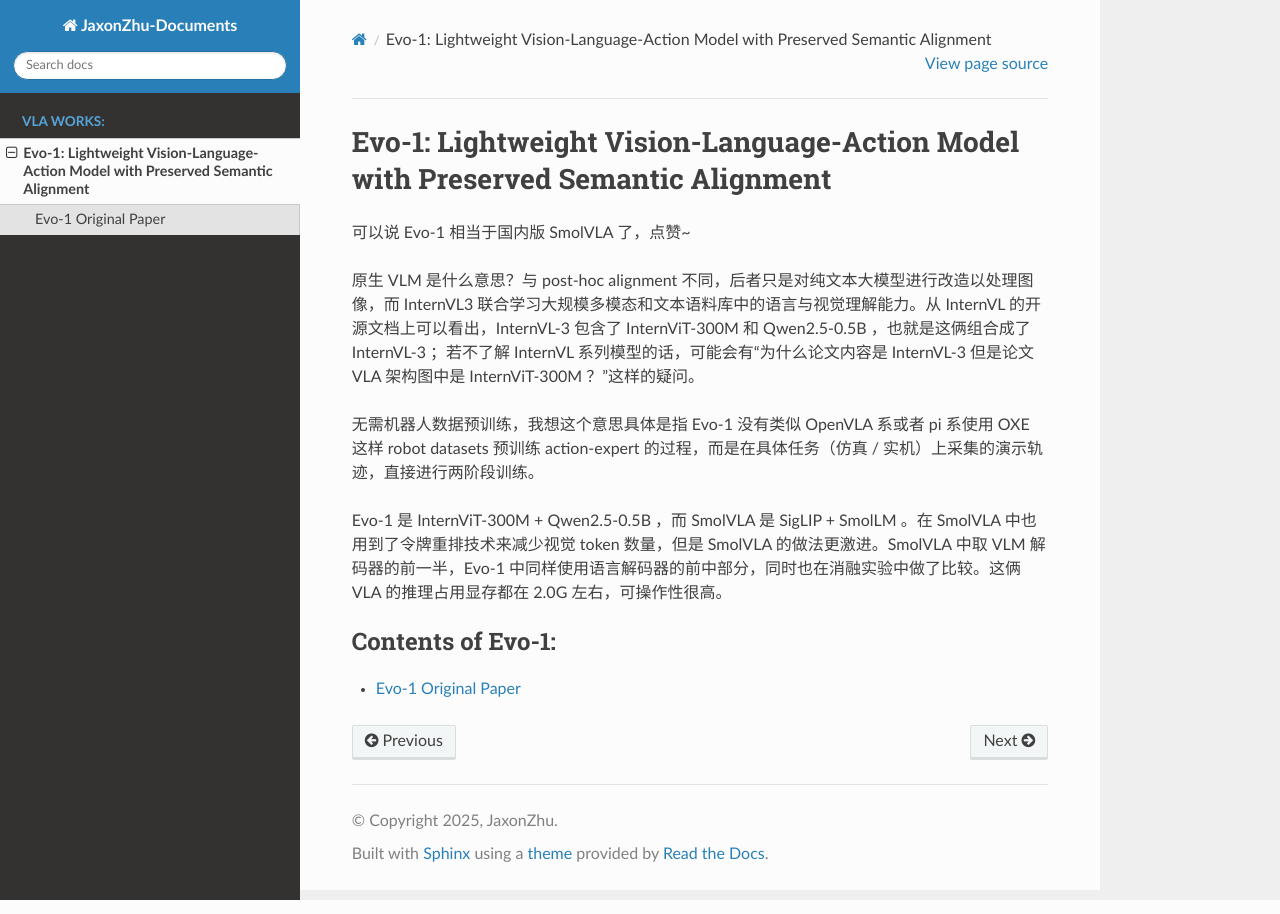
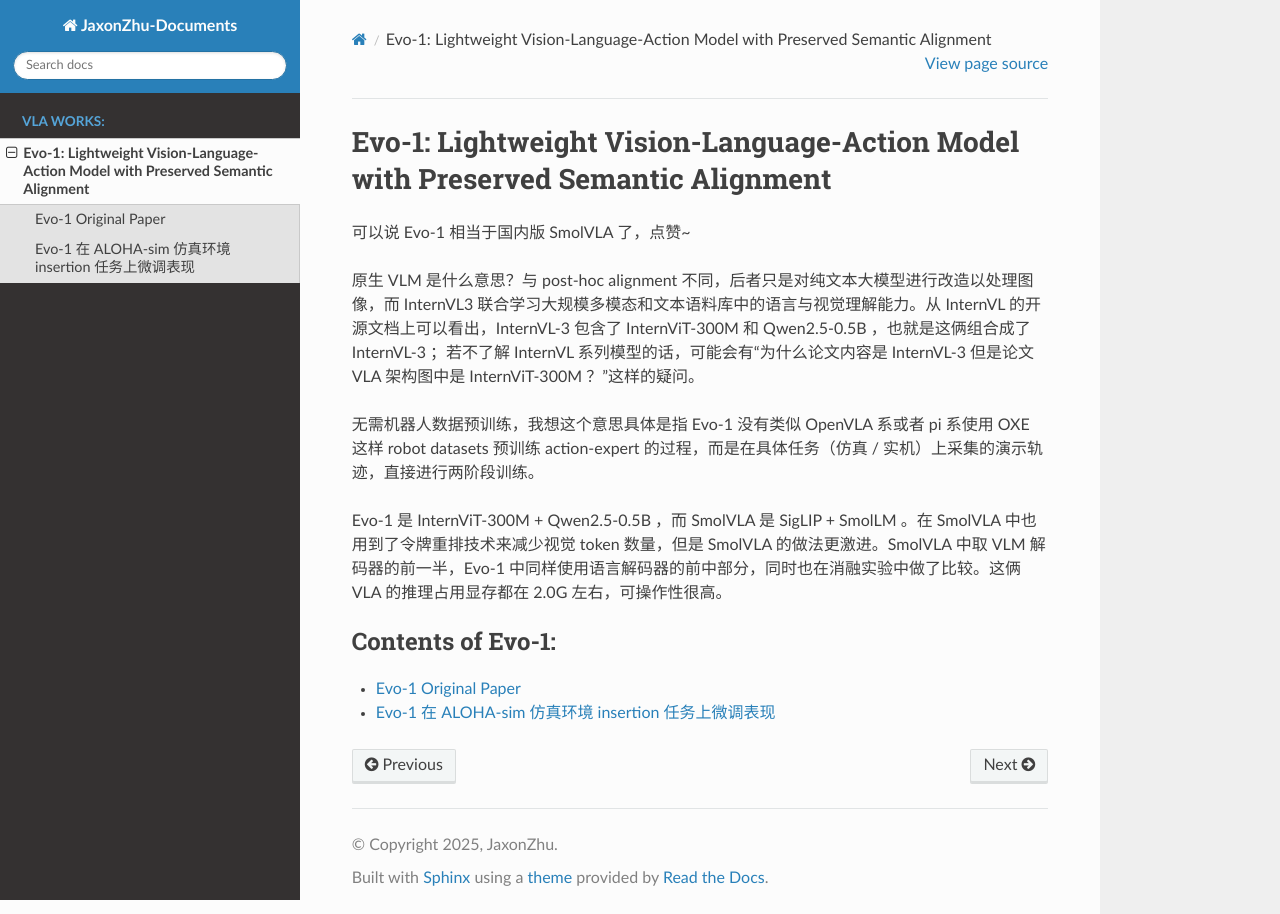
Before and after one commit to JaxonZhu/my-docs, a Sphinx documentation site: the page built from docs/source/Evo-1-HEAD.rst, in a window 1280 px wide. Built offline with Sphinx 7.4.7 and the Read the Docs theme 3.1.0, drawn with Linux system fonts in a browser that asks for light colours; pages that are not in the unit, such as notebooks, are missing from menus; some of the changed lines change nothing that is shown.

Commit message:
2025.11.30 / aw-win / add Evo-1-aloha-finetune.md

```diff
--- a/docs/source/Evo-1-HEAD.rst
+++ b/docs/source/Evo-1-HEAD.rst
@@ -14,3 +14,4 @@
    :caption: Contents of Evo-1:
 
    Evo-1-paper
+   Evo-1-aloha-finetune
--- /dev/null
+++ b/docs/source/Evo-1-aloha-finetune.md
@@ -0,0 +1,13 @@
+# Evo-1 在 ALOHA-sim 仿真环境 insertion 任务上微调表现
+
+看到这个 Evo-1 VLA 觉得很 nice 想自己试一试客制任务微调，但是自己数据集才刚开始采，所以先跑这个仿真任务试一试。
+
+基本环境配置和各种 package 安装本身不会太困难，同时 github 官方写的也比较详细，因为作者都是国内的所以对一些不好安装的 packpage 也做了处理。数据集是 LeRobotDataset v2.1 数据集格式，目前来看比较通用这个数据集格式。按照 github 官方文档完成数据集路径 / 内容字段 / accelerate 交互式的配置。在之前看的论文提到 Evo-1 本身没有大规模机器人数据预训练，因此整个训练过程分成两个阶段，一个阶段是从头开始训练 action expert 和集成模块，然后后端模型和多模态动作空间对齐，这个 stage 的训练过程用了 5000 步，损失数值大致降到了 0.2 左右，但是看起来还可以再加大一点儿 step 继续训；第二个阶段是 VLM 骨干和后端模型的联合优化，这个 stage 训练用了 8w 步，损失数值大致降到了 0.003 左右，在终端交互看到数据集训了 300 epoch ...
+
+![](images/Evo-1/Evo-1-aloha-sim-finetuning-stage1.png)
+
+![](images/Evo-1/Evo-1-aloha-sim-finetuning-stage2.png)
+
+![](images/Evo-1/Evo-1-aloha-sim-finetuning-reward.png)
+
+同样评估也能按照 github 的方式走，根据仿真任务的 api 接口改写推理代码。因为从仿真渲染效果来看，成功的 episode 在双臂抓取左右两侧位置变化的物体上没问题，但是在插入上存在问题：双臂只能勉强插进去，或者二者比较紧密的靠近，猜测是否是视角的问题，只有了顶部垂直向下的视角，在双臂物件插入阶段 VLA 视觉感知弱一些？
```
Also changed, not shown: docs/source/images/Evo-1/Evo-1-aloha-sim-finetuning-reward.png (added), docs/source/images/Evo-1/Evo-1-aloha-sim-finetuning-stage1.png (added), docs/source/images/Evo-1/Evo-1-aloha-sim-finetuning-stage2.png (added).
